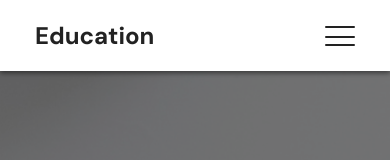
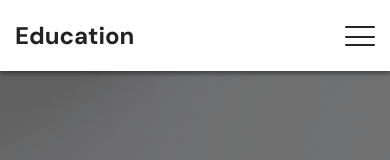
Before and after one commit to Colodatwin/Education, a plain HTML site: page index.html in a window 390 px wide. Shown: the top 160 px of the page. Drawn offline with nearby package versions, Linux system fonts and the light colour scheme.

Commit message:
fixed optimize header

```diff
--- a/scss/_header.scss
+++ b/scss/_header.scss
@@ -56,7 +56,7 @@
     }
   }
   @media (max-width:922px){
-    padding: 20px;
+    padding: 20px 0;
   }
 }
 .menu {
```
Also changed, not shown: css/style.css.
